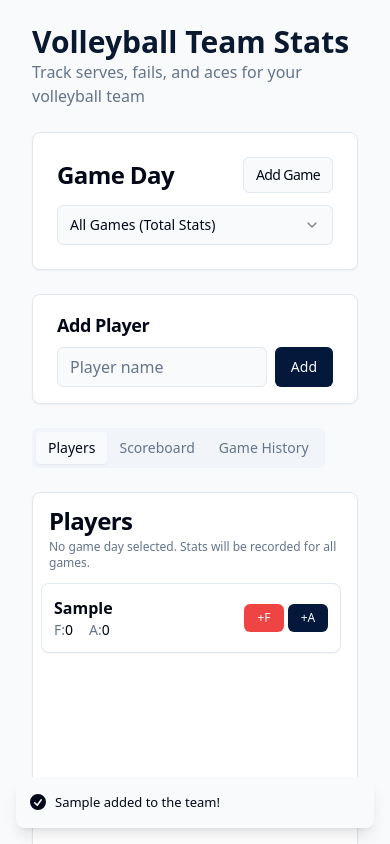
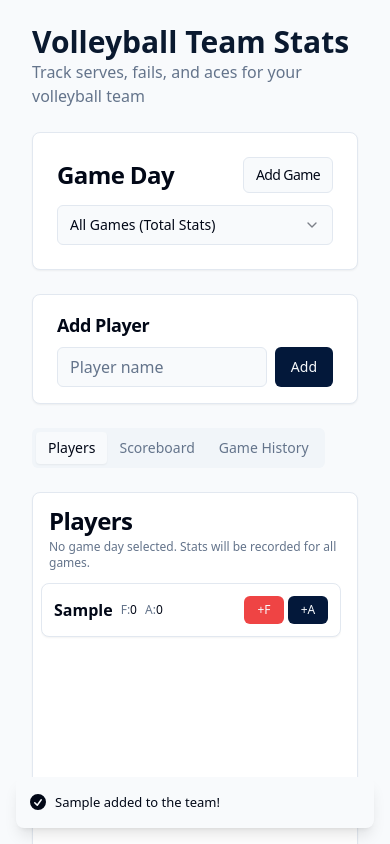
Before and after one commit to flyhigh-berlin/serve-stats-v2, a React (Vite) app: page / in a window 390 px wide. Both pictures are taken after typing "Sample" into the empty fields and a click on the button "Add". Shown: the top 844 px of the page. Built offline with nearby package versions, Linux system fonts and the light colour scheme.

Commit message:
Refactor: Player stats and buttons on one line
Move player stats to the left of the action buttons in the PlayerCard component to achieve a single-line display on mobile.

```diff
--- a/src/components/PlayerCard.tsx
+++ b/src/components/PlayerCard.tsx
@@ -42,16 +42,16 @@ export function PlayerCard({ player, gameId }: PlayerCardProps) {
       <CardContent className="p-3">
         <div className="flex items-center justify-between">
           {/* Player name and stats section */}
-          <div className="flex flex-col mr-2">
-            <span className="font-semibold truncate max-w-[120px] sm:max-w-[150px]">
+          <div className="flex items-center space-x-2 overflow-hidden">
+            <span className="font-semibold truncate max-w-[100px] sm:max-w-[150px]">
               {player.name}
             </span>
-            <div className="flex space-x-4">
-              <span className="text-sm">
+            <div className="flex items-center space-x-2">
+              <span className="text-xs">
                 <span className="text-muted-foreground">F:</span>
                 <span className={`font-medium ${animatingFail ? "stat-change" : ""}`}>{stats.fails}</span>
               </span>
-              <span className="text-sm">
+              <span className="text-xs">
                 <span className="text-muted-foreground">A:</span>
                 <span className={`font-medium ${animatingAce ? "stat-change" : ""}`}>{stats.aces}</span>
               </span>
```
